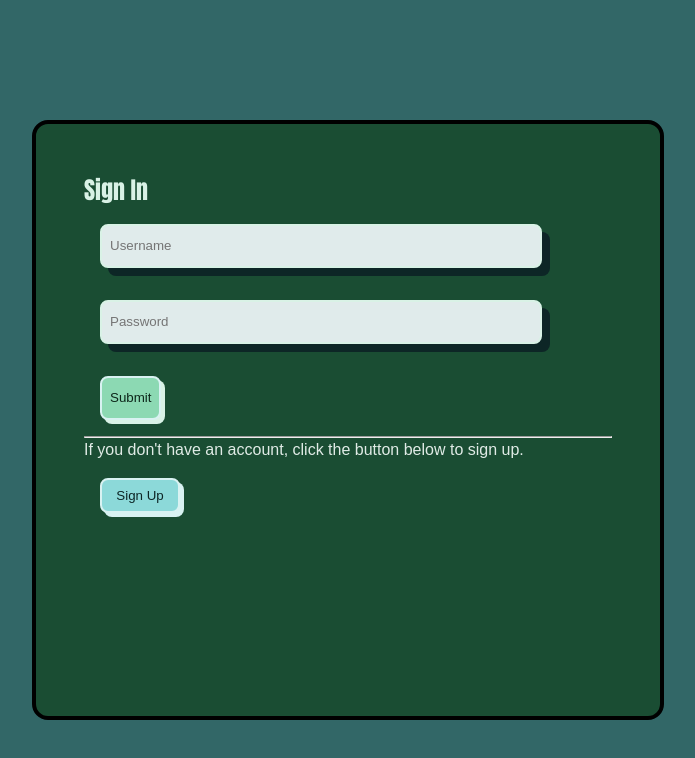
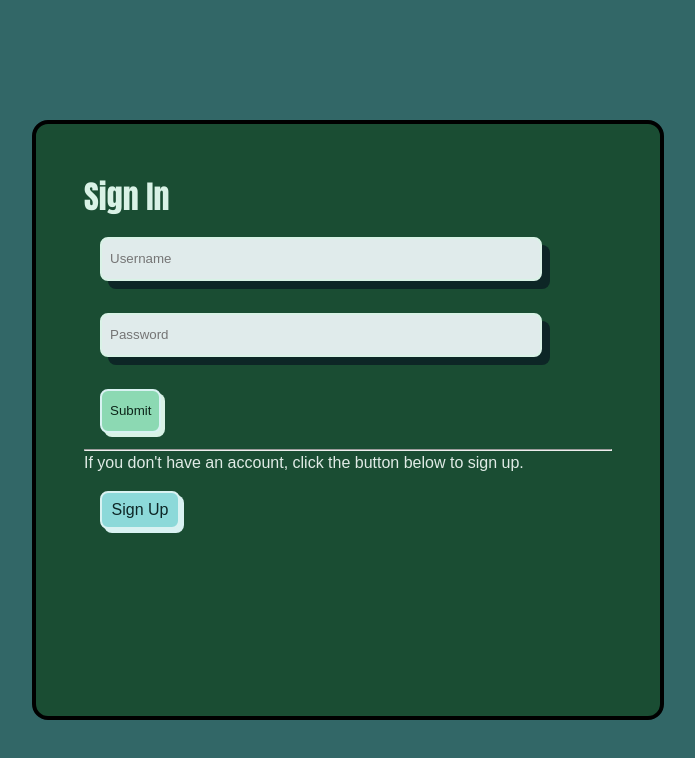
Before and after one commit to zen-da-baker/dream-journal, a React (Create React App) app in the folder dream-journal-app/: page / in a window 1280 px wide. Shown: the top 758 px of the page, without its empty margins (292-987 px from the left). Built offline with nearby package versions, Linux system fonts and the light colour scheme.

Commit message:
Font sizing

```diff
--- a/dream-journal-app/src/stylesheets/styles.module.css
+++ b/dream-journal-app/src/stylesheets/styles.module.css
@@ -30,6 +30,23 @@ h1, h2, h3 {
 
 li, p {
     color: hsla(150, 20%, 90%, 1);
+}
+
+/* Font Sizing */
+h1 {
+    font-size: 2rem;
+}
+
+h2 {
+    font-size: 1.75rem;
+}
+
+h3 {
+    font-size: 1.5rem;
+}
+
+li, p, button {
+    font-size: 1rem;
 }
 
 /* Achor */
```
